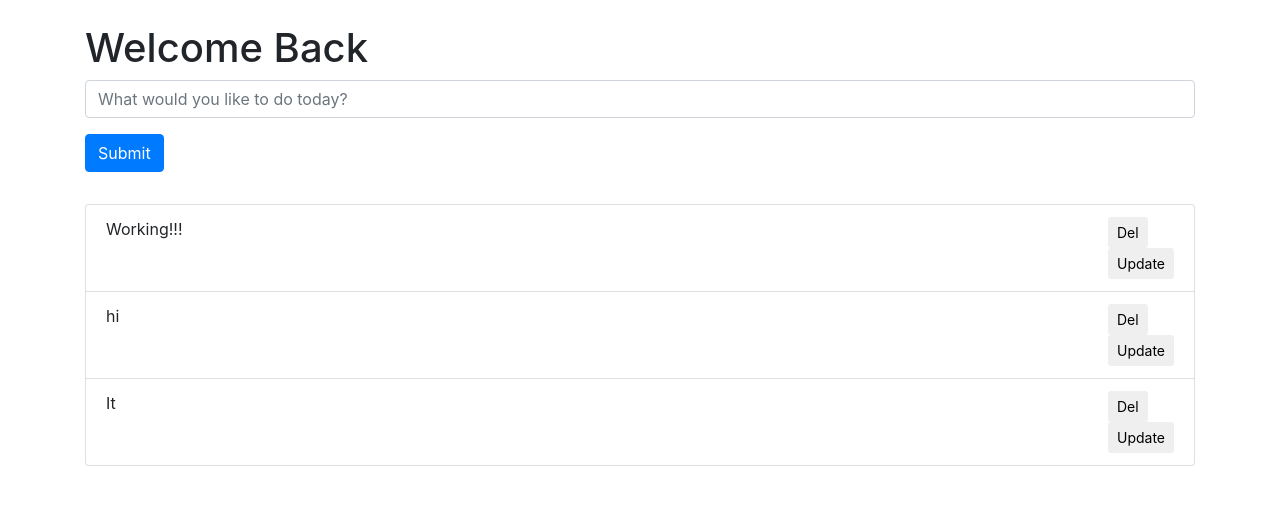
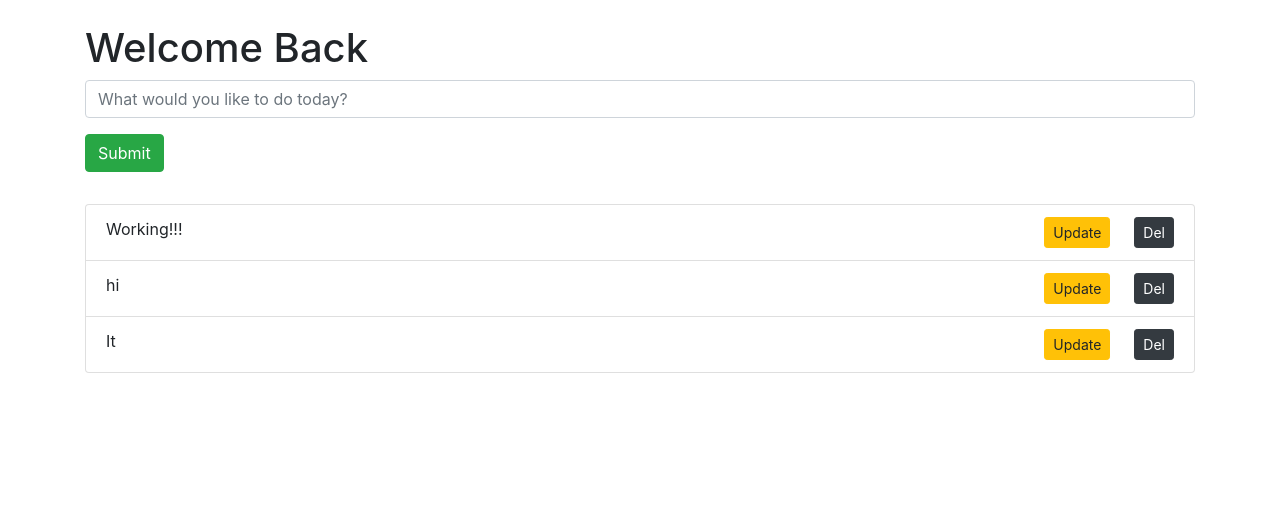
Before and after one commit to Daurigu/ToDo-App-Django, a Django app: page / in a window 1280 px wide. Shown: the part 56-561 px from the top of the page. Run offline with Django 3.2, Linux system fonts and the light colour scheme; data comes from the database, SQL or seed files in the repository; both versions use the stored data as it was after the commit; some libraries are stand-ins or nearby versions.

Commit message:
Update button added

```diff
--- a/ToDo_App/ToDos/views.py
+++ b/ToDo_App/ToDos/views.py
@@ -31,10 +31,18 @@ def view_delete_item(request, id):
 
 
 def view_update_item(request, id):
-    item = Todo.objects.get(id=id)
+    #form = todo_form()
+    updateForm = Todo.objects.get(id=id)
+    if request.method == 'POST':
+        print(request.POST)
+        form = todo_form(request.POST)
+        if form.is_valid():
+            updateForm.text = request.POST.get('text')
+            updateForm.save()
+            return redirect('../../')
 
     context = {
-        "item": item,
+        "form": form,
     }
 
     return render(request, "edit.html", context)
--- a/ToDo_App/templates/index.html
+++ b/ToDo_App/templates/index.html
@@ -5,7 +5,7 @@
                         <form method="post"> {% csrf_token %}
                                 <h1>Welcome Back</h1>
                                 {{form.as_p}}
-                                <button type="submit" value="Sumbit" class="btn btn-primary mb-2 mr-sm2">Submit</button>
+                                <button type="submit" value="Sumbit" class="btn btn-success mb-2 mr-sm2">Submit</button>
                         </form>
                 </div>
          </div>
@@ -17,10 +17,12 @@
                                                 {{ item.text }}
                                                 <div class="float-right">
                                                         <form action="delete_item/{{ item.id }}" method="post"> {% csrf_token %}
-                                                                <button type="submit" value="delete" class="btn btn-sm mr-sm2">Del</button>
+                                                                <button type="submit" value="delete" class="btn btn-dark btn-sm mr-sm2">Del</button>
                                                         </form>
+                                                </div>
+                                                <div class="float-right mr-4">
                                                         <form action="update/{{item.id}}" method="post"> {% csrf_token %}
-                                                                <button type="submit" value="update" class="btn btn-sm mr-sm2">Update</button>
+                                                                <button type="submit" value="update" class="btn btn-warning btn-sm mr-sm2">Update</button>
                                                         </form>
                                                 </div>
                                         </li>
```
Also changed, not shown: ToDo_App/templates/edit.html (+7 -1 lines), ToDo_App/db.sqlite3.
